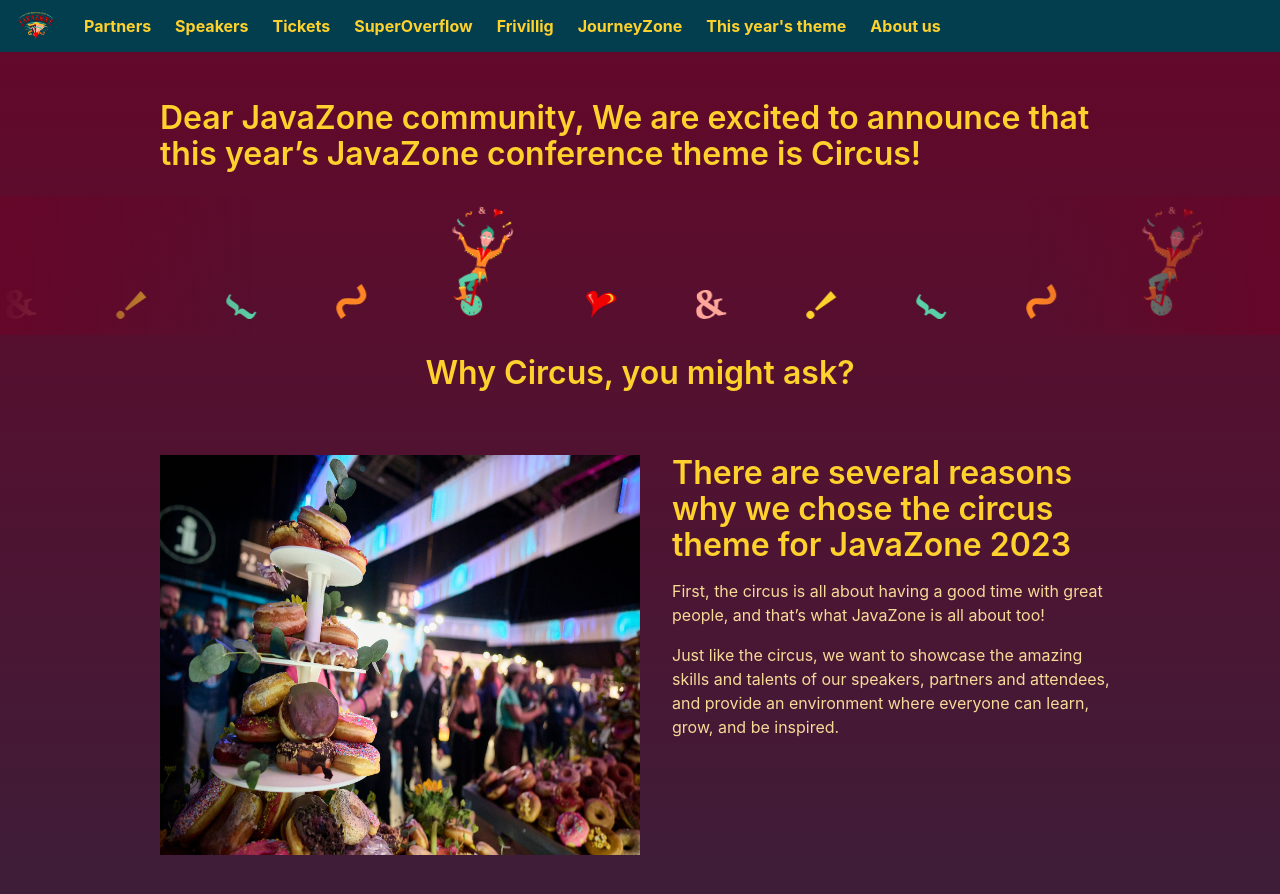
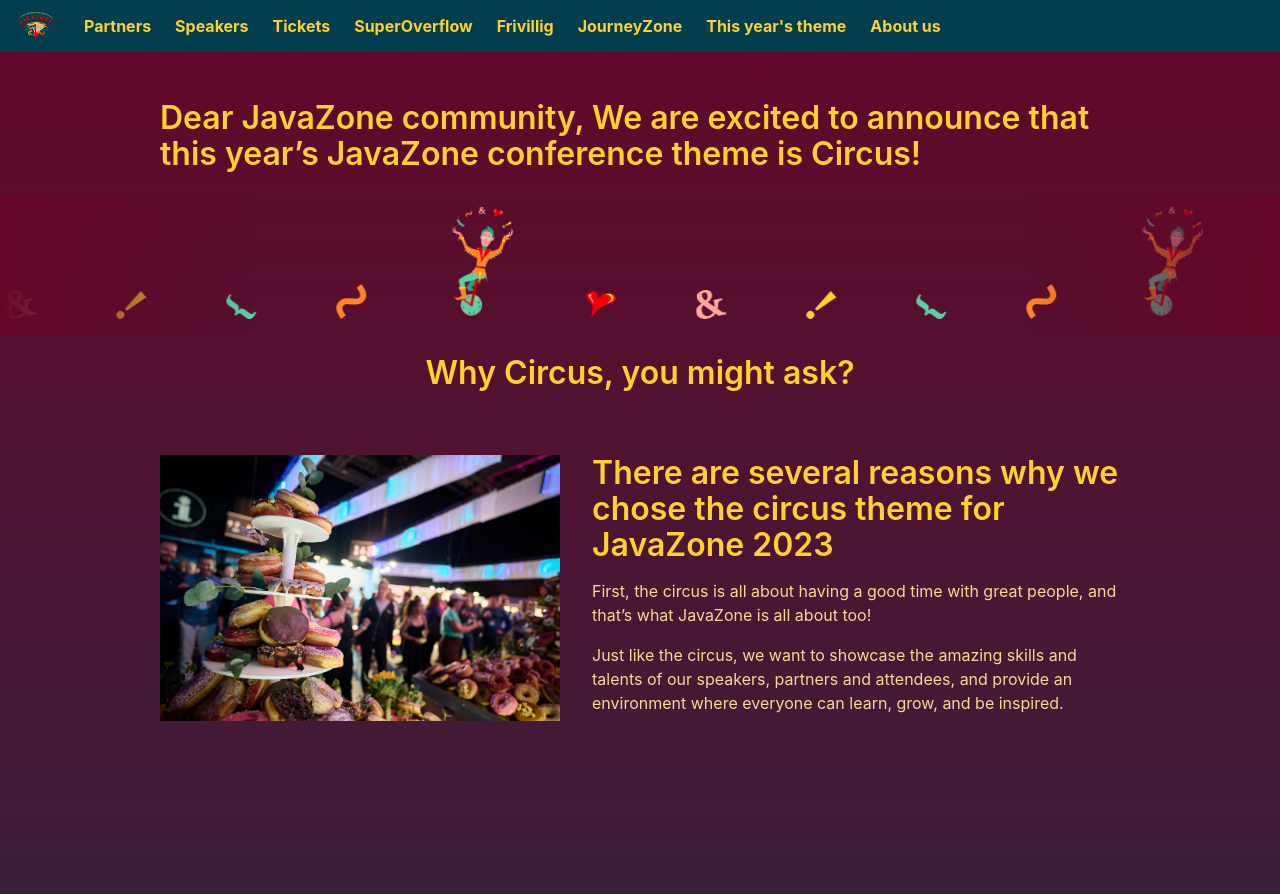
Before and after one commit to javaBin/2023.javazone.no, a Next.js app: page /theme in a window 1280 px wide. Shown: the top 894 px of the page. Built offline with nearby package versions, Linux system fonts and the light colour scheme.

Commit message:
Removed css width

```diff
--- a/app/theme/theme.module.css
+++ b/app/theme/theme.module.css
@@ -4,11 +4,6 @@
   gap: 2rem;
   width: 100%;
   position: relative;
-}
-
-.displayFlex img {
-  min-width: 50%;
-  height: 400px;
 }
 
 .pDiv {
```
